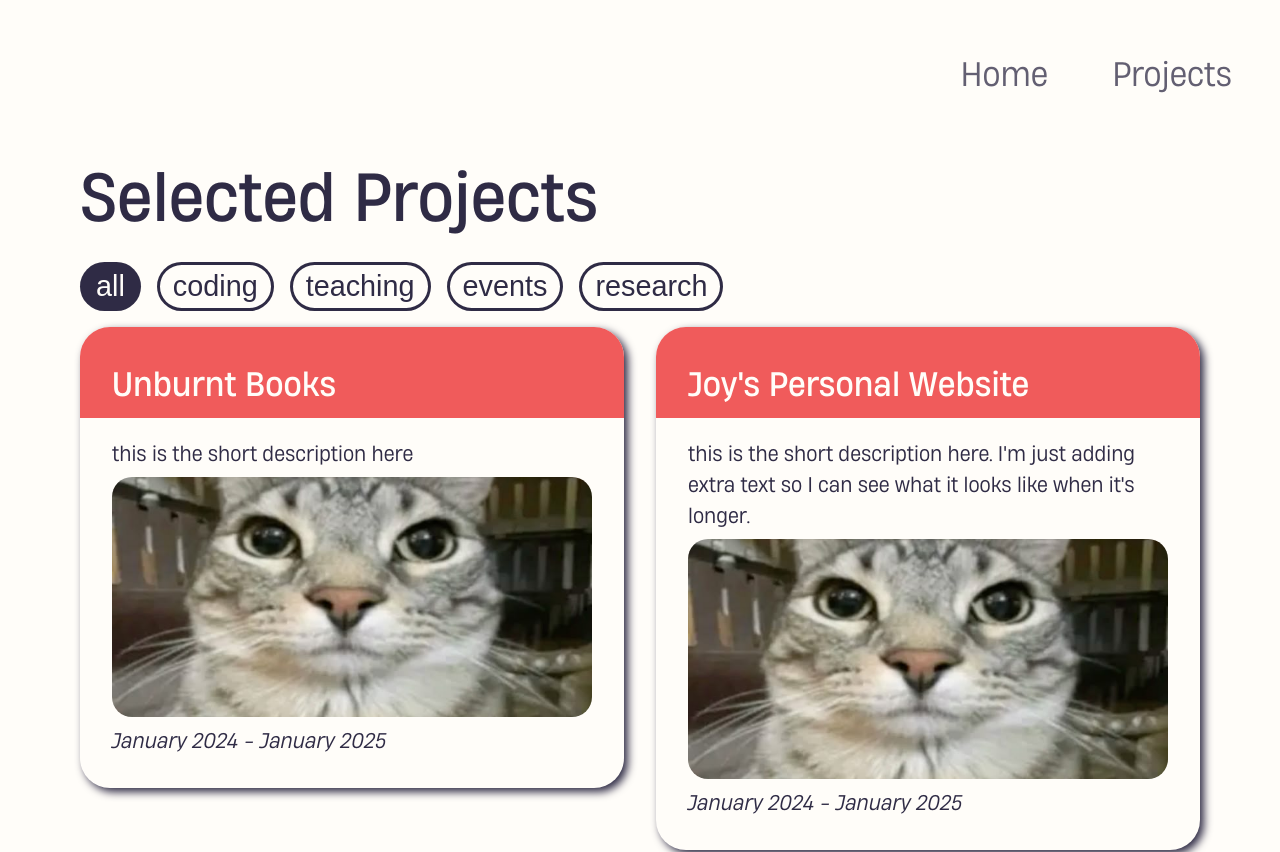
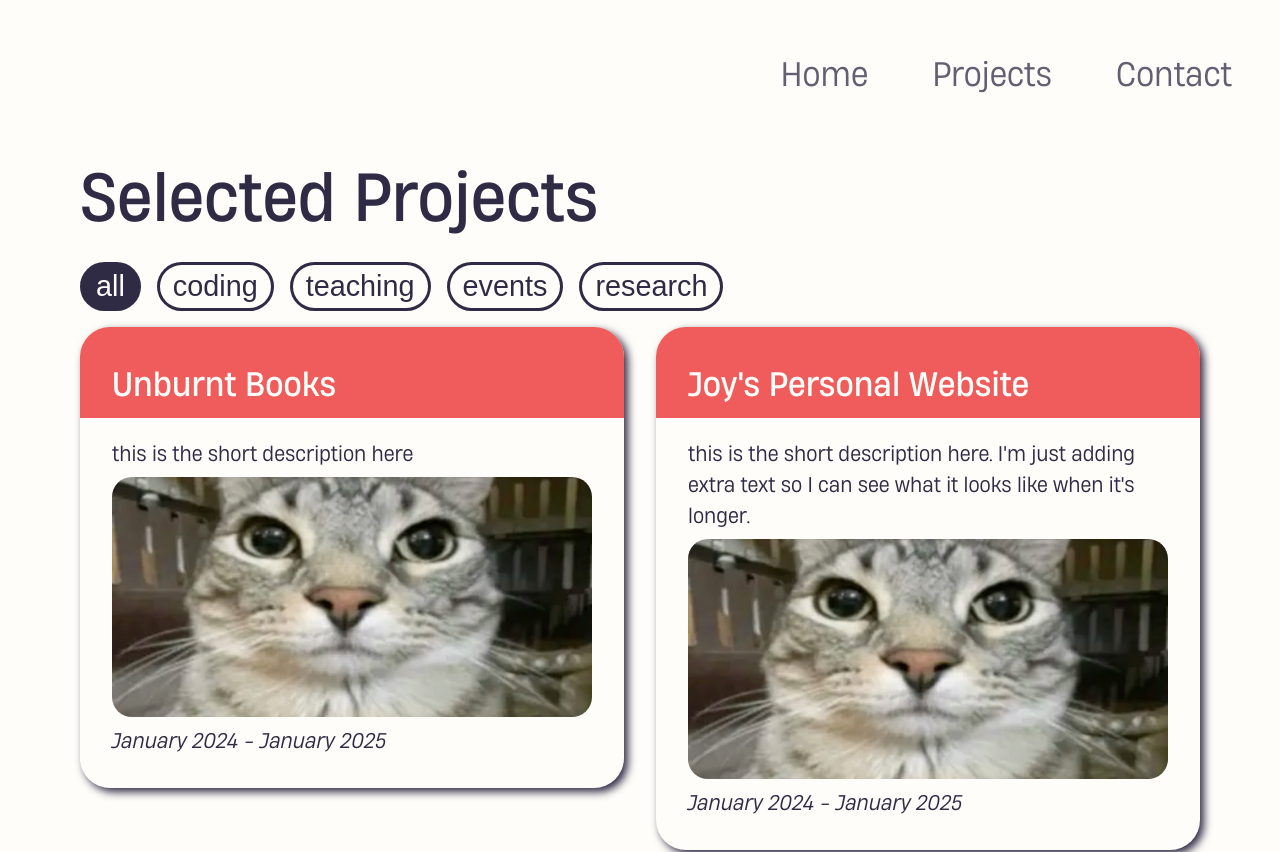
Before and after one commit to joysudo/personal-website, a React (Vite) app: page /projects in a window 1280 px wide. Shown: the top 852 px of the page. Built offline with nearby package versions, Linux system fonts and the light colour scheme.

Commit message:
add contact page to router

```diff
--- a/src/App.jsx
+++ b/src/App.jsx
@@ -2,6 +2,7 @@
 import Navigation from  './components/Navigation';
 import Home from './pages/Home';
 import Projects from './pages/Projects';
+import Contact from './pages/Contact';
 
 function App() {
 
@@ -12,6 +13,7 @@
         <Routes>
           <Route path="/" element={<Home/>}/>
           <Route path="/projects" element={<Projects/>}/>
+          <Route path="/contact" element={<Contact/>}/>
         </Routes>
       </main>
     </BrowserRouter>
--- a/src/components/Navigation.jsx
+++ b/src/components/Navigation.jsx
@@ -11,6 +11,9 @@
                 <li>
                     <Link to="/projects">Projects</Link>
                 </li>
+                <li>
+                    <Link to="/contact">Contact</Link>
+                </li>
             </ul>
         </nav>
     );
```
